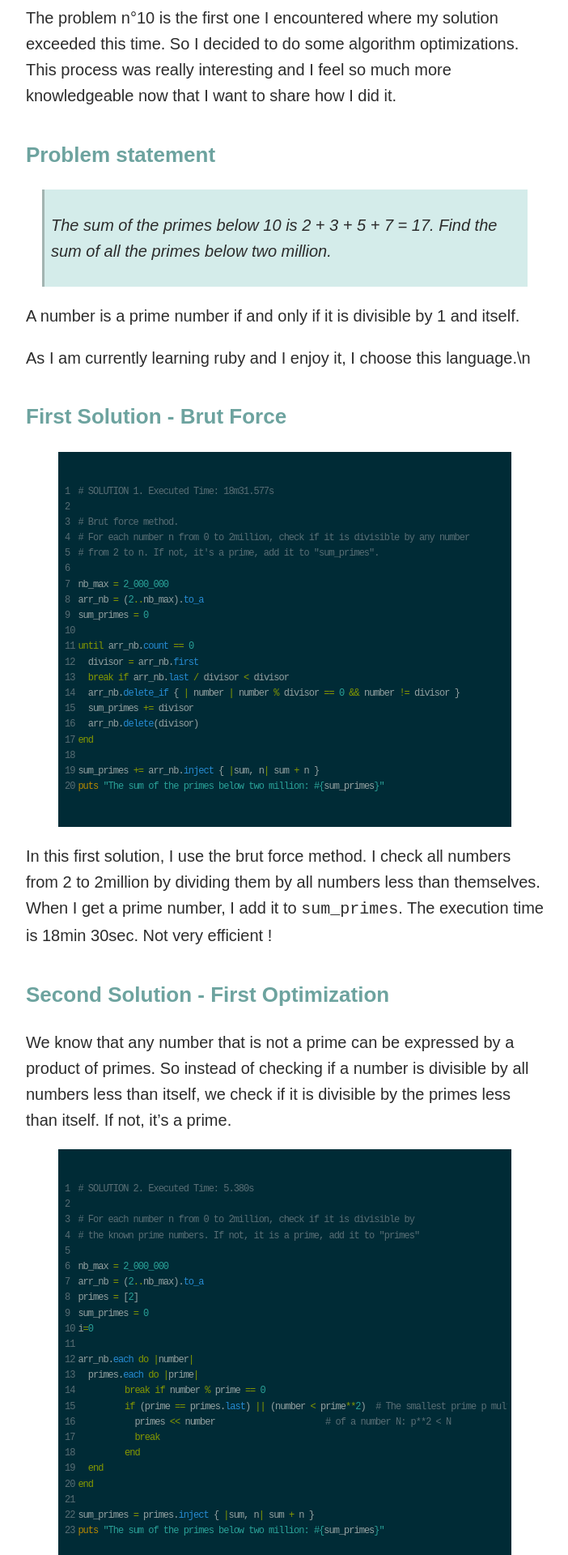
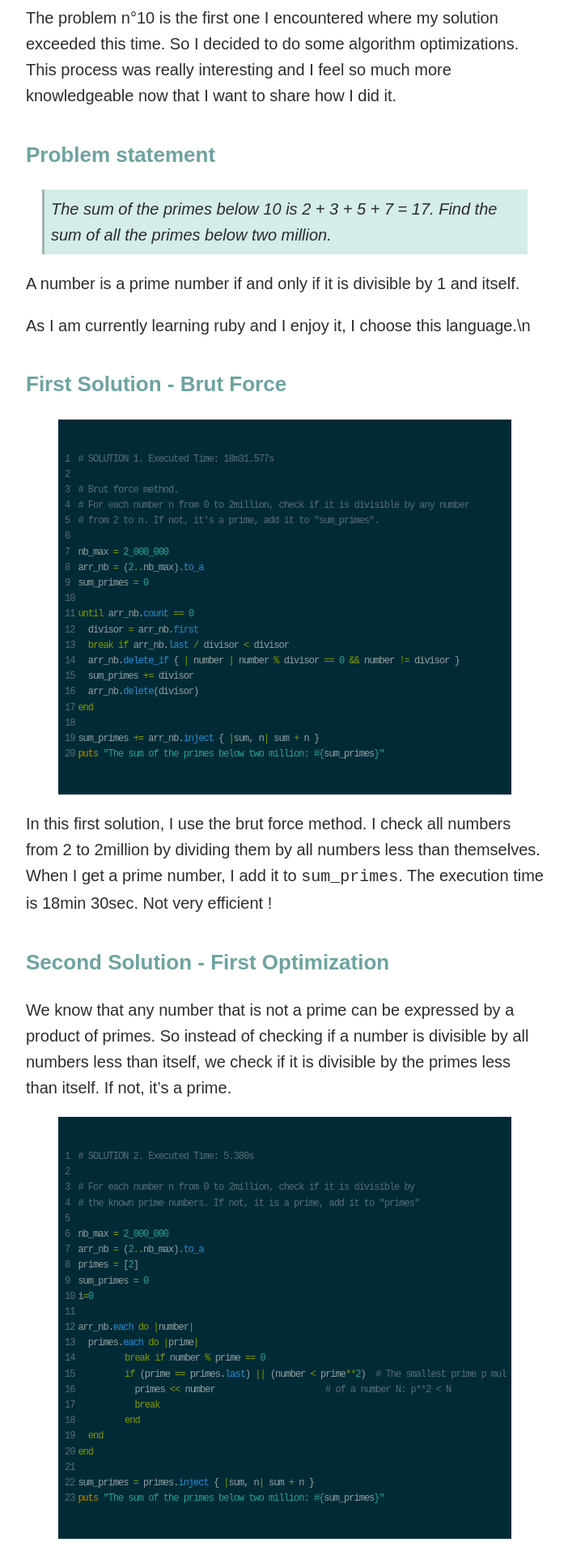
Before and after one commit to florianmainguy/florianmainguy.github.io, a Jekyll site: the page built from _posts/2015-08-28-sum-of-prime-numbers-program-optimization.markdown, in a window 1280 px wide. Shown: the part 647-2567 px from the top of the page at 81% size, without its empty margins (288-990 px from the left). Built offline with Jekyll 4.4.1, drawn with Linux system fonts in a browser that asks for light colours.

Commit message:
restructuration

```diff
--- a/_sass/_layout.scss
+++ b/_sass/_layout.scss
@@ -104,6 +104,10 @@ h2 {
     padding: 8px 8px 8px 8px;
     font-style: italic;
 }
+.blockquote p {
+    margin-top: 0;
+    margin-bottom: 0;
+}
 .highlight {
     padding: 5px 5px 5px 5px;
 }
--- a/index.html
+++ b/index.html
@@ -19,7 +19,7 @@ layout: default
         <span class="post-meta"></span>
           <a href="{{ post.url | prepend: site.baseurl }}">
               <div>
-                  <span class="post-title">{{ post.title }}</span>
+                  <span class="index-title">{{ post.title }}</span>
                   <span class="post-date">{{ post.date | date: "%b %-d, %Y" }}</span>
               </div>
           </a>
```
